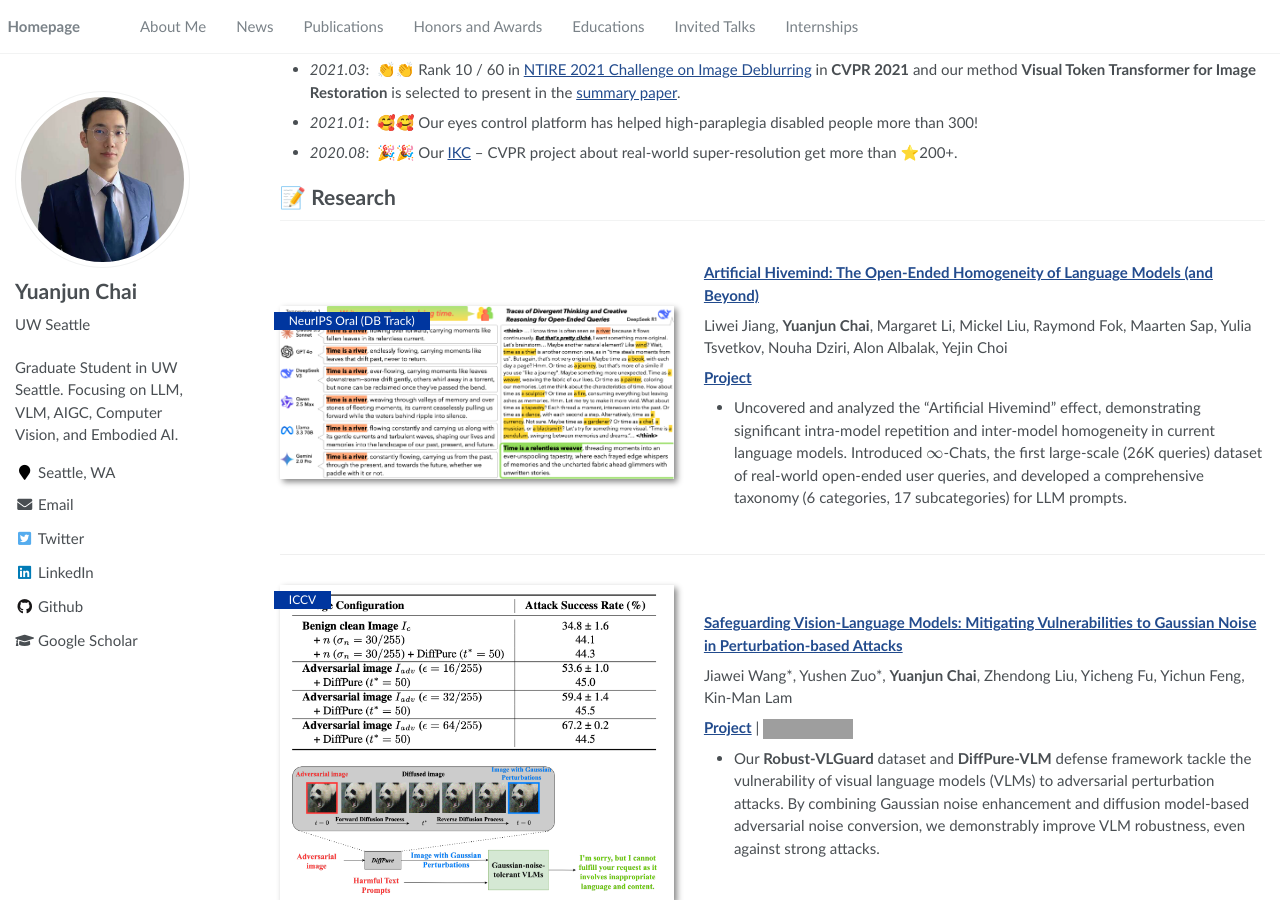
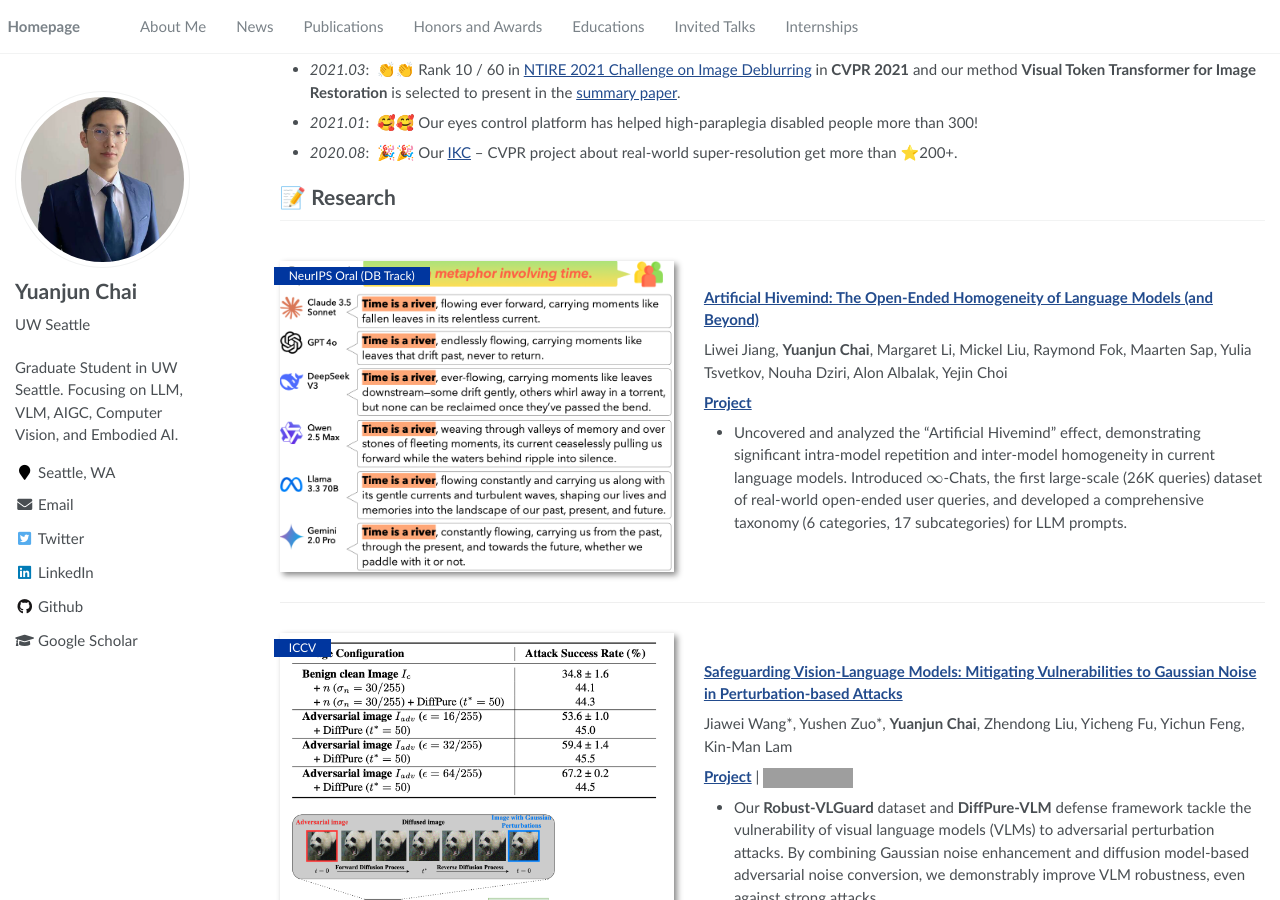
Before and after one commit to yuanjunchai/yuanjunchai.github.io, a Jekyll site: the page built from _pages/about.md, in a window 1280 px wide and 900 px high, scrolled down 630 px. Built offline with Jekyll 4.4.1, drawn with Linux system fonts in a browser that asks for light colours; formulas are drawn with MathJax 3; grey boxes are pictures that could not be loaded.

Commit message:
update NIPS

```diff
--- a/_pages/about.md
+++ b/_pages/about.md
@@ -65,7 +65,7 @@ Not only diving into research, I am also willing to empower new technologies int
 - *2020.08*: &nbsp;🎉🎉 Our [IKC](https://github.com/yuanjunchai/IKC) -- CVPR project about real-world super-resolution get more than ⭐️200+.
 
 # 📝 Research
-<div class='paper-box'><div class='paper-box-image'><div><div class="badge">NeurIPS Oral (DB Track)</div><a href="images/LLM_diversity_part.png"><img src='images/LLM_diversity.png' alt="sym" width="100%"></a></div></div>
+<div class='paper-box'><div class='paper-box-image'><div><div class="badge">NeurIPS Oral (DB Track)</div><a href="images/LLM_diversity_part.png"><img src='images/LLM_diversity_part.png' alt="sym" width="100%"></a></div></div>
 <div class='paper-box-text' markdown="1">
 [**Artificial Hivemind: The Open-Ended Homogeneity of Language Models (and Beyond)**](https://yuanjunchai.github.io/#)
 
```
